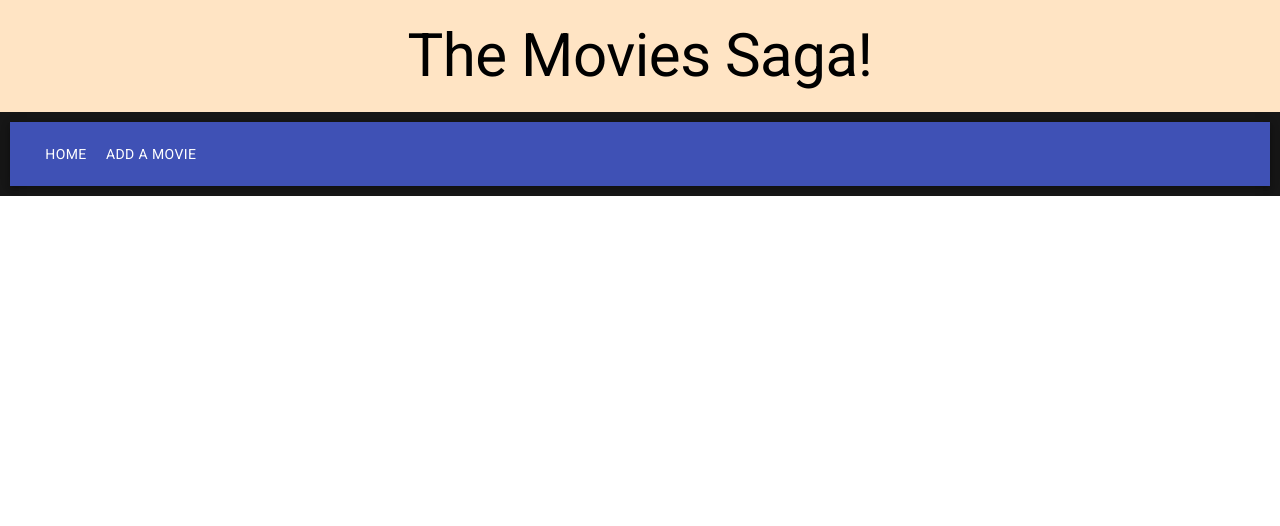
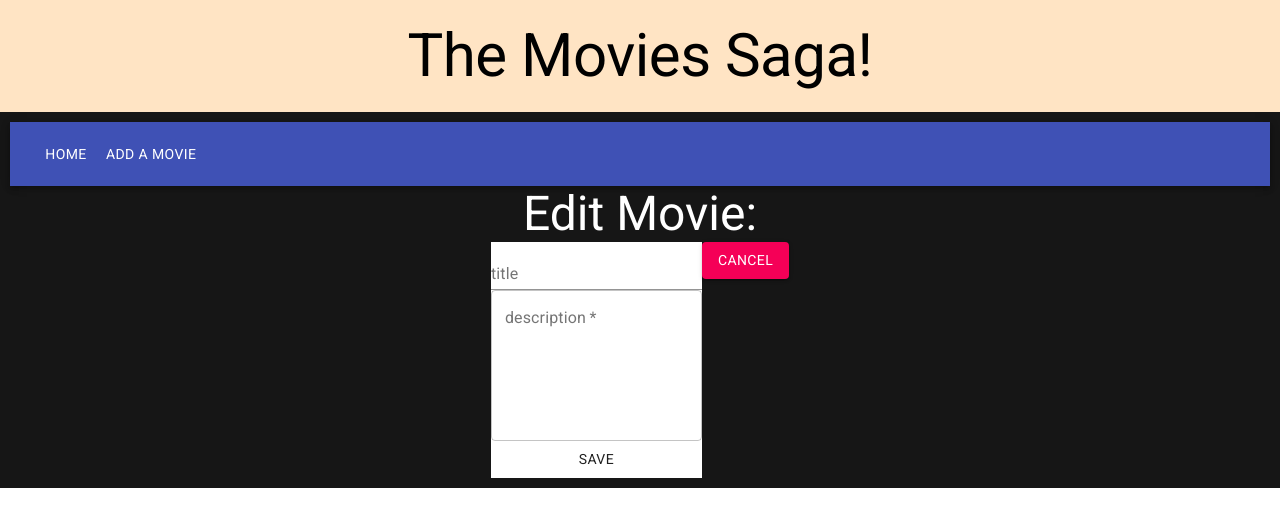
Before and after one commit to brandonwharton/Movie-List-Update, a React (Create React App) app: page /#/edit/1 in a window 1280 px wide. Shown: the top 526 px of the page. Built offline with nearby package versions, Linux system fonts and the light colour scheme; no server answers.

Commit message:
Made an EditPage component, brought in form along with all the same data that lives on the Details page, added a change handler and local state, need to figure out the PUT route for the edit

```diff
--- a/src/components/AddMovie/AddMovie.jsx
+++ b/src/components/AddMovie/AddMovie.jsx
@@ -7,12 +7,14 @@ import CancelButton from '../CancelButton/CancelButton';
 import './AddMovie.css';
 // material-UI components
 import Typography from '@material-ui/core/Typography';
+import '@fontsource/roboto'
 import FormControl from '@material-ui/core/FormControl';
 import TextField from '@material-ui/core/TextField';
 import InputLabel from '@material-ui/core/InputLabel';
 import Select from '@material-ui/core/Select';
 import MenuItem from '@material-ui/core/MenuItem';
 import Button from '@material-ui/core/Button';
+
 
 
 
@@ -60,10 +62,11 @@ function AddMovie() {
             <Typography variant="h4" content="h4" className="add-movie-heading">
                 Add a Movie
             </Typography>
-            <FormControl onSubmit={handleSubmit} className="add-movie-form">
+            <FormControl onSubmit={handleSubmit} className="add-edit-form">
                 <TextField
                     label="title"
-                    required
+                    required={true}
+                    InputProps={{inputProps: {min: 1}}}
                     onChange={(event) => handleChangeFor(event, 'title')}
                 >
                 </TextField>
--- a/src/components/App/App.css
+++ b/src/components/App/App.css
@@ -7,4 +7,10 @@
 .App-main {
   background-color: rgb(22, 22, 22);
   padding: 10px;
+  color: white;
 }
+
+.add-edit-form {
+  background-color: white;
+  padding: 8px;
+}
--- a/src/components/App/App.js
+++ b/src/components/App/App.js
@@ -6,6 +6,7 @@ import Navbar from '../Navbar/Navbar';
 import MovieList from '../MovieList/MovieList';
 import DetailsPage from '../DetailsPage/DetailsPage';
 import AddMovie from '../AddMovie/AddMovie';
+import EditPage from '../EditPage/EditPage';
 
 function App() {
   return (
@@ -17,10 +18,12 @@ function App() {
           <Route path="/" exact>
             <MovieList />
           </Route>
+          <Route path='/addmovie'>
+            <AddMovie />
+          </Route>
           <Route path='/details/:id' children={<DetailsPage />}>
           </Route>
-          <Route path='/addmovie'>
-            <AddMovie />
+          <Route path='/edit/:id' children={<EditPage />}>
           </Route>
         </Router>
       </div>
--- a/src/components/DetailsPage/DetailsPage.jsx
+++ b/src/components/DetailsPage/DetailsPage.jsx
@@ -25,9 +25,13 @@ function DetailsPage () {
     }, [])
 
     // navigate back to list view on click of Back to List button
-    const handleClick = () => {
-        console.log('clicked');
+    const backToList = () => {
         history.goBack();
+    }
+
+    // navigate to the edit page to change movie details in DB
+    const toEditPage = () => {
+        history.push(`/edit/${id}`)
     }
 
 
@@ -45,9 +49,16 @@ function DetailsPage () {
         <Button
             variant="contained"
             color="primary"
-            onClick={handleClick}
+            onClick={backToList}
         >
             Back to List
+        </Button>
+        <Button
+            variant="contained"
+            color="secondary"
+            onClick={toEditPage}
+        >
+            Edit Details
         </Button>
     </div>
     )
--- /dev/null
+++ b/src/components/EditPage/EditPage.jsx
@@ -0,0 +1,82 @@
+// hooks
+import { useEffect, useState } from "react";
+import { useDispatch, useSelector } from "react-redux";
+import { useHistory, useParams } from "react-router";
+// components
+import CancelButton from '../CancelButton/CancelButton';
+// material-UI components
+import Typography from '@material-ui/core/Typography';
+import '@fontsource/roboto'
+import FormControl from '@material-ui/core/FormControl';
+import TextField from '@material-ui/core/TextField';
+import InputLabel from '@material-ui/core/InputLabel';
+import Select from '@material-ui/core/Select';
+import MenuItem from '@material-ui/core/MenuItem';
+import Button from '@material-ui/core/Button';
+
+function EditPage () {
+    const dispatch = useDispatch();
+    const history = useHistory();
+    // save the DB id of the movie to be edited
+    const { id } = useParams();
+    // movies reducer always holds an array, target the only element
+    // of array with useSelector
+    const movie = useSelector(store => store.movies[0])
+    // local state to track changes
+    const [movieDetails, setMovieDetails] = useState({
+        title: movie?.title,
+        description: movie?.description
+    })
+
+    // GET request dispatch on navigation or reload
+    useEffect(() => {
+        dispatch({ type: 'FETCH_SINGLE_MOVIE', payload: id});
+        setMovieDetails({
+            title: movie?.title,
+            description: movie?.description
+        })
+    }, [])
+
+    const handleChangeFor = (event, propertyName) => {
+        setMovieDetails({
+            ...movieDetails,
+            [propertyName]: event.target.value
+        })
+    }
+
+
+    console.log(movieDetails);
+    return (
+        <div>
+            <Typography variant="h3" component="h3">
+                Edit Movie: {movie?.title}
+            </Typography>
+            <FormControl className="add-edit-form">
+                <TextField
+                    label="title"
+                    value={movieDetails.title}
+                    onChange={(event) => handleChangeFor(event, 'title')}
+                >
+                </TextField>
+                <TextField
+                    label="description"
+                    multiline
+                    required
+                    rows={6}
+                    rowsMax={6}
+                    variant="outlined"
+                    value={movieDetails.description}
+                    onChange={(event) => handleChangeFor(event, 'description')}
+                >
+                </TextField>
+                <Button>
+                    Save
+                </Button>
+            </FormControl>
+            <CancelButton />
+        </div>
+
+    )
+}
+
+export default EditPage;
```
Also changed, not shown: 1 other file (tests, documents, lock files or other folders).
